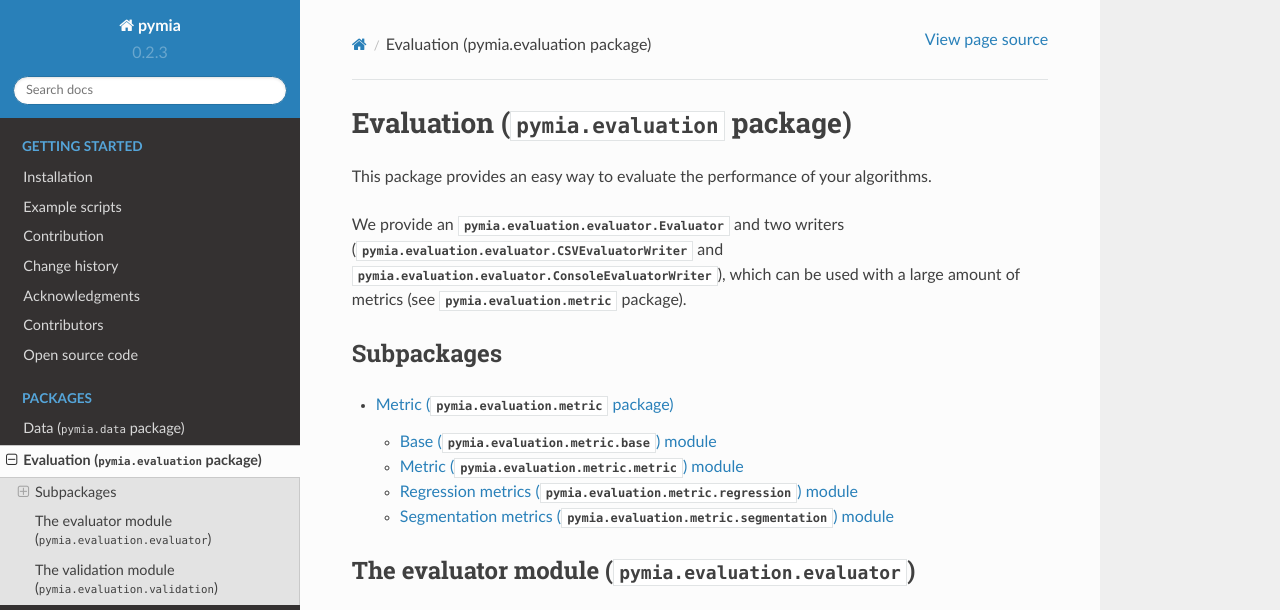
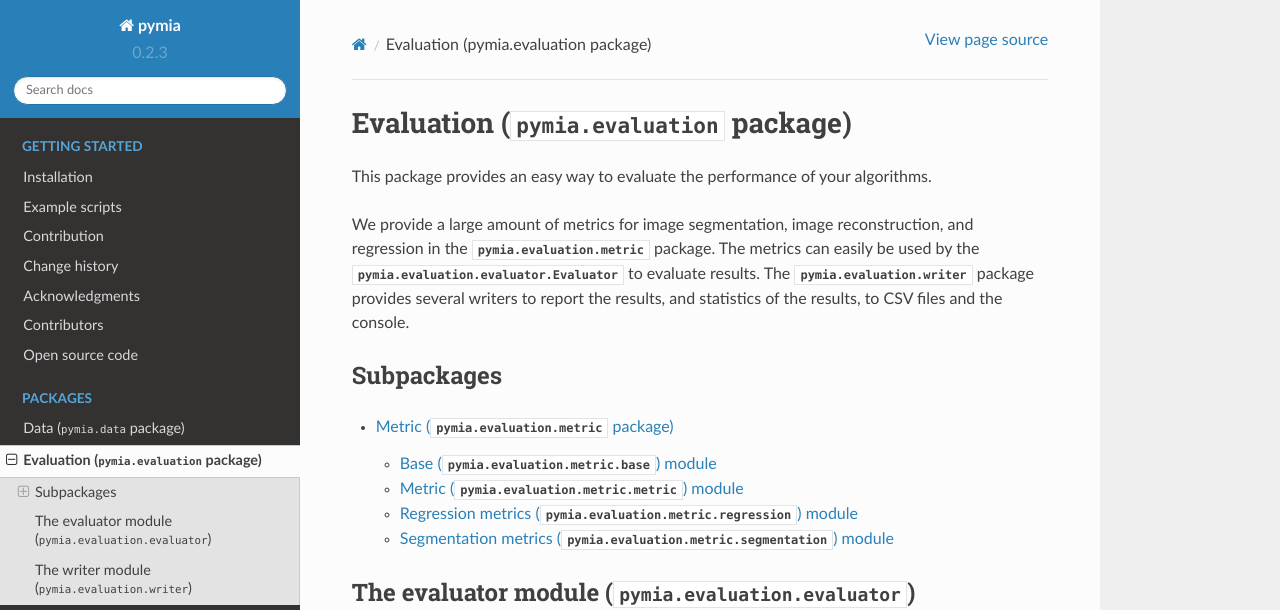
Before and after one commit to rundherum/pymia, a Sphinx documentation site: the page built from docs/pymia.evaluation.rst, in a window 1280 px wide and 1101 px high. Shown: the top 610 px of the window. Built offline with Sphinx 7.4.7 and the Read the Docs theme 2.0.0, drawn with Linux system fonts in a browser that asks for light colours; formulas are drawn with MathJax 3; some of the changed text lies outside the part shown; grey boxes are pictures that could not be loaded.

Commit message:
docs(evaluation): adapt to new implementation

```diff
--- a/docs/pymia.evaluation.rst
+++ b/docs/pymia.evaluation.rst
@@ -3,9 +3,10 @@ Evaluation (:mod:`pymia.evaluation` package)
 
 This package provides an easy way to evaluate the performance of your algorithms.
 
-We provide an :class:`pymia.evaluation.evaluator.Evaluator` and two writers
-(:class:`pymia.evaluation.evaluator.CSVEvaluatorWriter` and :class:`pymia.evaluation.evaluator.ConsoleEvaluatorWriter`),
-which can be used with a large amount of metrics (see :mod:`pymia.evaluation.metric` package).
+We provide a large amount of metrics for image segmentation, image reconstruction, and regression in the
+:mod:`pymia.evaluation.metric` package. The metrics can easily be used by the
+:class:`pymia.evaluation.evaluator.Evaluator` to evaluate results. The :mod:`pymia.evaluation.writer` package provides
+several writers to report the results, and statistics of the results, to CSV files and the console.
 
 Subpackages
 -----------
@@ -22,10 +23,10 @@ The evaluator module (:mod:`pymia.evaluation.evaluator`)
     :undoc-members:
     :show-inheritance:
 
-The validation module (:mod:`pymia.evaluation.validation`)
+The writer module (:mod:`pymia.evaluation.writer`)
 ----------------------------------------------------------
 
-.. automodule:: pymia.evaluation.validation
+.. automodule:: pymia.evaluation.writer
     :members:
     :undoc-members:
     :show-inheritance:
```
